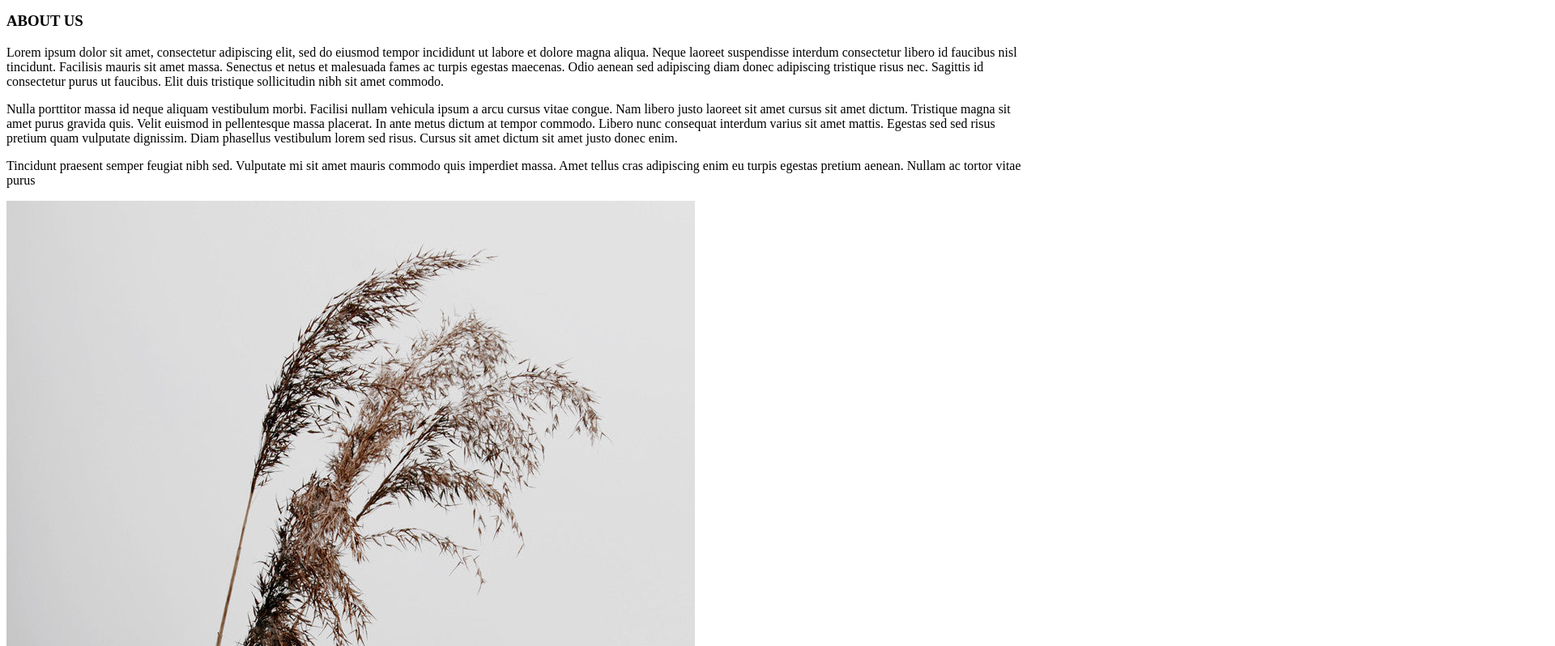
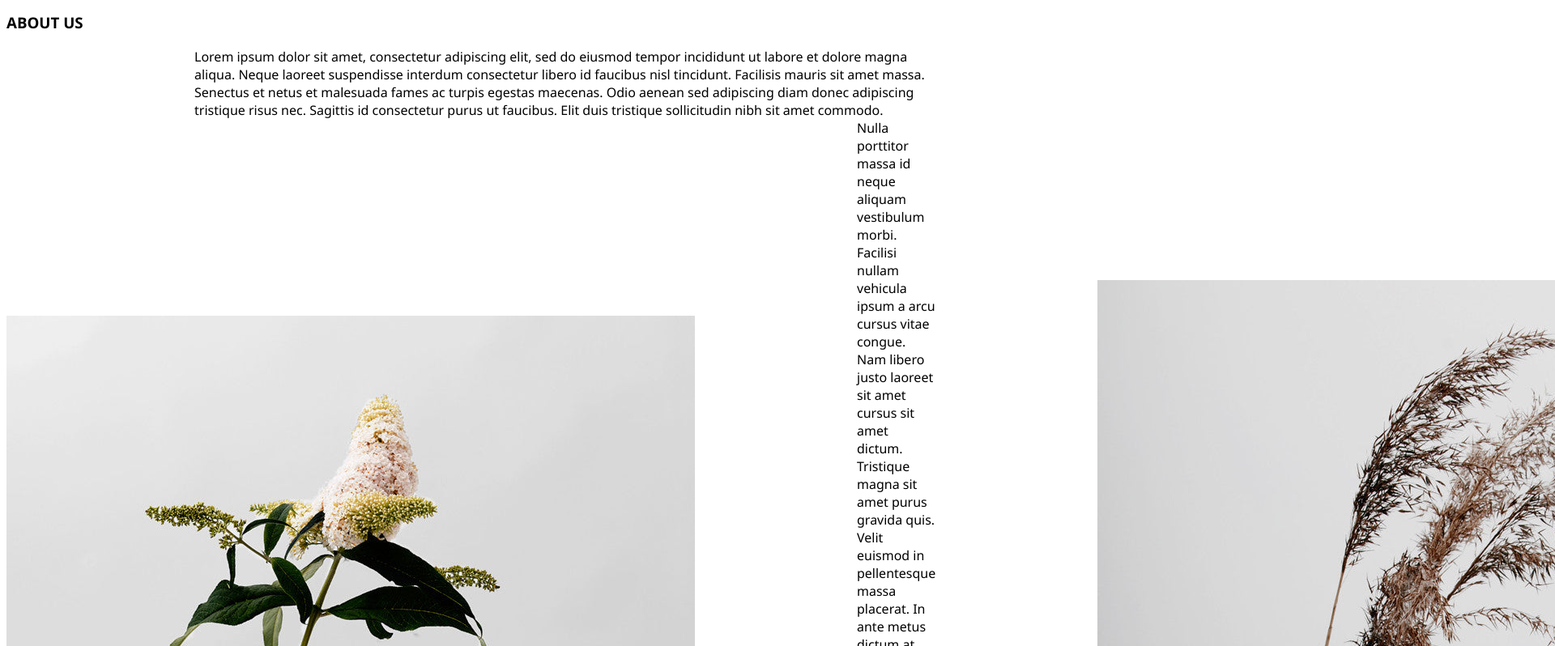
Before and after one commit to tjdanielson/cara_cara, a plain HTML site: page index.html in a window 1280 px wide. Shown: the part 582-1380 px from the top of the page at 81% size, 1920 px wide, since content can reach past the window. Drawn offline with Linux system fonts and the light colour scheme.

Commit message:
About us section adjusted to have three columns and padding added to paragraphs

```diff
--- a/index.html
+++ b/index.html
@@ -5,9 +5,9 @@
         <meta http-equiv="X-UA-Compatible" content="IE=edge">
         <meta name="viewport" content="width=device-width, initial-scale=1.0">
         <link rel="stylesheet" href="styles.css">
-        <title>Document</title>
+        <title>CARA CARA</title>
     </head>
-    <body>
+    <body class="font">
 
         <header>
             <nav class="nav-flex">
@@ -38,11 +38,17 @@
         </header>
         <section id="aboutus">
             <h3>ABOUT US</h3>
-            <p>Lorem ipsum dolor sit amet, consectetur adipiscing elit, sed do eiusmod tempor incididunt ut labore et dolore magna aliqua. Neque laoreet suspendisse interdum consectetur libero id faucibus nisl tincidunt. Facilisis mauris sit amet massa. Senectus et netus et malesuada fames ac turpis egestas maecenas. Odio aenean sed adipiscing diam donec adipiscing tristique risus nec. Sagittis id consectetur purus ut faucibus. Elit duis tristique sollicitudin nibh sit amet commodo. </p>
-            <p>Nulla porttitor massa id neque aliquam vestibulum morbi. Facilisi nullam vehicula ipsum a arcu cursus vitae congue. Nam libero justo laoreet sit amet cursus sit amet dictum. Tristique magna sit amet purus gravida quis. Velit euismod in pellentesque massa placerat. In ante metus dictum at tempor commodo. Libero nunc consequat interdum varius sit amet mattis. Egestas sed sed risus pretium quam vulputate dignissim. Diam phasellus vestibulum lorem sed risus. Cursus sit amet dictum sit amet justo donec enim.</p>
-            <p>Tincidunt praesent semper feugiat nibh sed. Vulputate mi sit amet mauris commodo quis imperdiet massa. Amet tellus cras adipiscing enim eu turpis egestas pretium aenean. Nullam ac tortor vitae purus</p>
-            <img src="assets/Cylinder_unglazed3_2048x2048.jpg" alt="Unglazed cylinder with flowers">
-            <img src="assets/Vase_Dame_2048x2048.jpg" alt="Flowers in a vase">
+            <div class="about-position">
+                <p1>Lorem ipsum dolor sit amet, consectetur adipiscing elit, sed do eiusmod tempor incididunt ut labore et dolore magna aliqua. Neque laoreet suspendisse interdum consectetur libero id faucibus nisl tincidunt. Facilisis mauris sit amet massa. Senectus et netus et malesuada fames ac turpis egestas maecenas. Odio aenean sed adipiscing diam donec adipiscing tristique risus nec. Sagittis id consectetur purus ut faucibus. Elit duis tristique sollicitudin nibh sit amet commodo. </p1>
+                <p2>Nulla porttitor massa id neque aliquam vestibulum morbi. Facilisi nullam vehicula ipsum a arcu cursus vitae congue. Nam libero justo laoreet sit amet cursus sit amet dictum. Tristique magna sit amet purus gravida quis. Velit euismod in pellentesque massa placerat. In ante metus dictum at tempor commodo. Libero nunc consequat interdum varius sit amet mattis. Egestas sed sed risus pretium quam vulputate dignissim. Diam phasellus vestibulum lorem sed risus. Cursus sit amet dictum sit amet justo donec enim.</p2>
+                <p3>Tincidunt praesent semper feugiat nibh sed. Vulputate mi sit amet mauris commodo quis imperdiet massa. Amet tellus cras adipiscing enim eu turpis egestas pretium aenean. Nullam ac tortor vitae purus</p3>
+            <div class="about-position-img1">
+                <img src="assets/Cylinder_unglazed3_2048x2048.jpg" alt="Unglazed cylinder with flowers">
+            </div>
+            <div class="about-position-img2">
+                <img src="assets/Vase_Dame_2048x2048.jpg" alt="Flowers in a vase">
+            </div>
+            </div>
         </section>
         <section id="products">
             <h3>PRODUCTS</h3>
@@ -168,3 +174,24 @@
 
     </body>
     </html>
+
+
+    <!-- </header>
+<section class="about-position" id="aboutus">
+    <h3>ABOUT US</h3>
+    <div class="about-position">
+        <p1>Lorem ipsum dolor sit amet, consectetur adipiscing elit, sed do eiusmod tempor incididunt ut labore et dolore magna aliqua. Neque laoreet suspendisse interdum consectetur libero id faucibus nisl tincidunt. Facilisis mauris sit amet massa. Senectus et netus et malesuada fames ac turpis egestas maecenas. Odio aenean sed adipiscing diam donec adipiscing tristique risus nec. Sagittis id consectetur purus ut faucibus. Elit duis tristique sollicitudin nibh sit amet commodo. </p>
+    </div>
+   <div class="about-position">
+        <p2>Nulla porttitor massa id neque aliquam vestibulum morbi. Facilisi nullam vehicula ipsum a arcu cursus vitae congue. Nam libero justo laoreet sit amet cursus sit amet dictum. Tristique magna sit amet purus gravida quis. Velit euismod in pellentesque massa placerat. In ante metus dictum at tempor commodo. Libero nunc consequat interdum varius sit amet mattis. Egestas sed sed risus pretium quam vulputate dignissim. Diam phasellus vestibulum lorem sed risus. Cursus sit amet dictum sit amet justo donec enim.</p>
+   </div>
+   <div class="about-position">
+        <p3>Tincidunt praesent semper feugiat nibh sed. Vulputate mi sit amet mauris commodo quis imperdiet massa. Amet tellus cras adipiscing enim eu turpis egestas pretium aenean. Nullam ac tortor vitae purus</p>
+   </div>
+   <div class="about-position">
+        <img1 src="assets/Cylinder_unglazed3_2048x2048.jpg" alt="Unglazed cylinder with flowers">
+   </div>
+    <div class="about-position">
+        <img2 src="assets/Vase_Dame_2048x2048.jpg" alt="Flowers in a vase">
+    </div>
+   -->
--- a/styles.css
+++ b/styles.css
@@ -67,5 +67,53 @@
     right: 16px;
 }
 
+.font {
+    font-family: 'Segoe UI', Tahoma, Geneva, Verdana, sans-serif;
+}
 
-/* linear-gradient(90deg, black, transparent, black) */
+.about-position {
+    display: grid;
+    grid-template-areas: "top-l top top-r"
+                        "mid-l mid mid-r"
+                        "bot-l bot bot-r";
+    align-items: center;
+}
+
+.about-position p1 {
+    margin-left: 2rem;
+    grid-column-start: 1;
+    grid-column-end: 3;
+    grid-row-start: 1;
+    grid-row-end: 2;
+    justify-content: center;
+    padding-left: 200px;
+    padding-right: 200px;
+}
+
+.about-position p3 {
+    grid-area: bot;
+    padding-left: 200px;
+    padding-right: 200px;
+}
+
+.about-position p2 {
+    grid-area: mid;
+    padding-left: 200px;
+    padding-right: 200px;
+}
+
+.about-position-img1 {
+    display: grid;
+    grid-row-start: 1;
+    grid-row-end: 4;
+    max-width: 75%;
+    max-height: 100%;
+}
+
+.about-position-img2 {
+    display: grid;
+    grid-row-start: 2;
+    grid-row-end: 4;
+    width: 10%;
+    max-height: 100%;
+}
```
